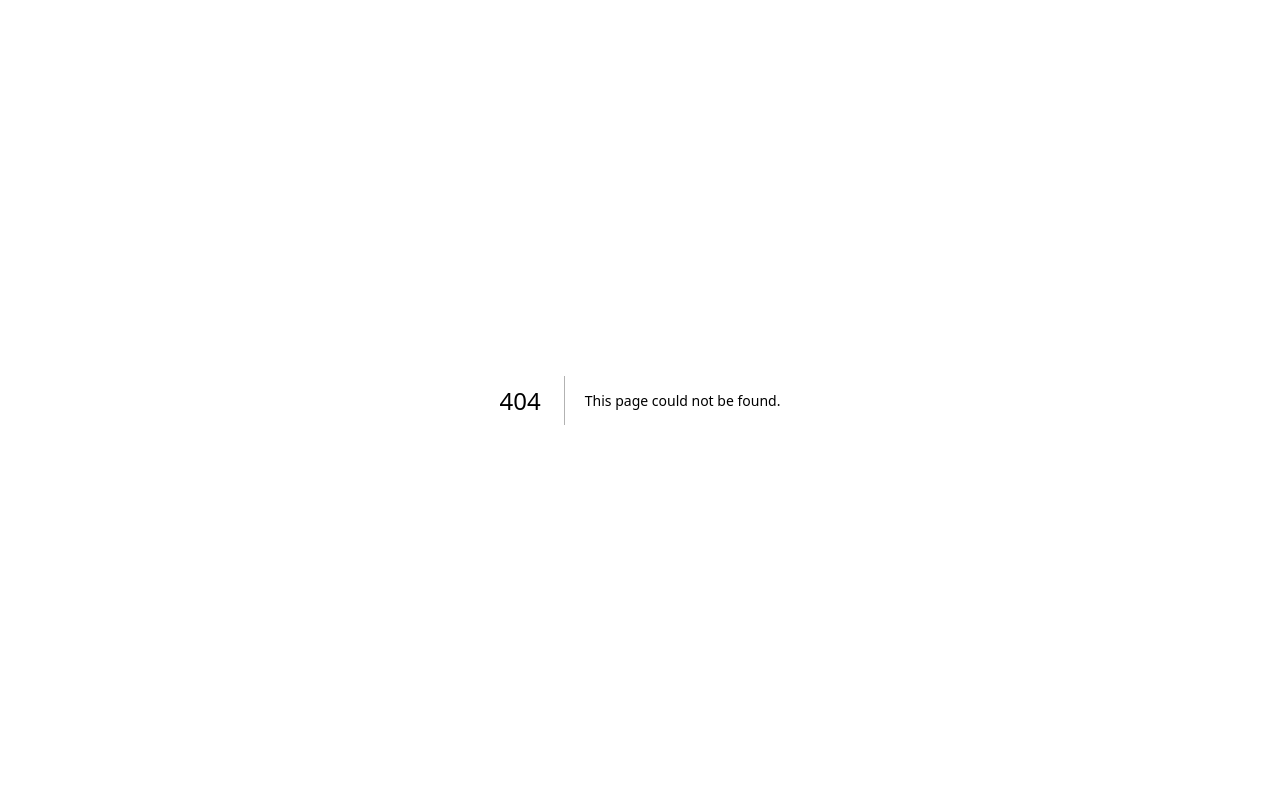
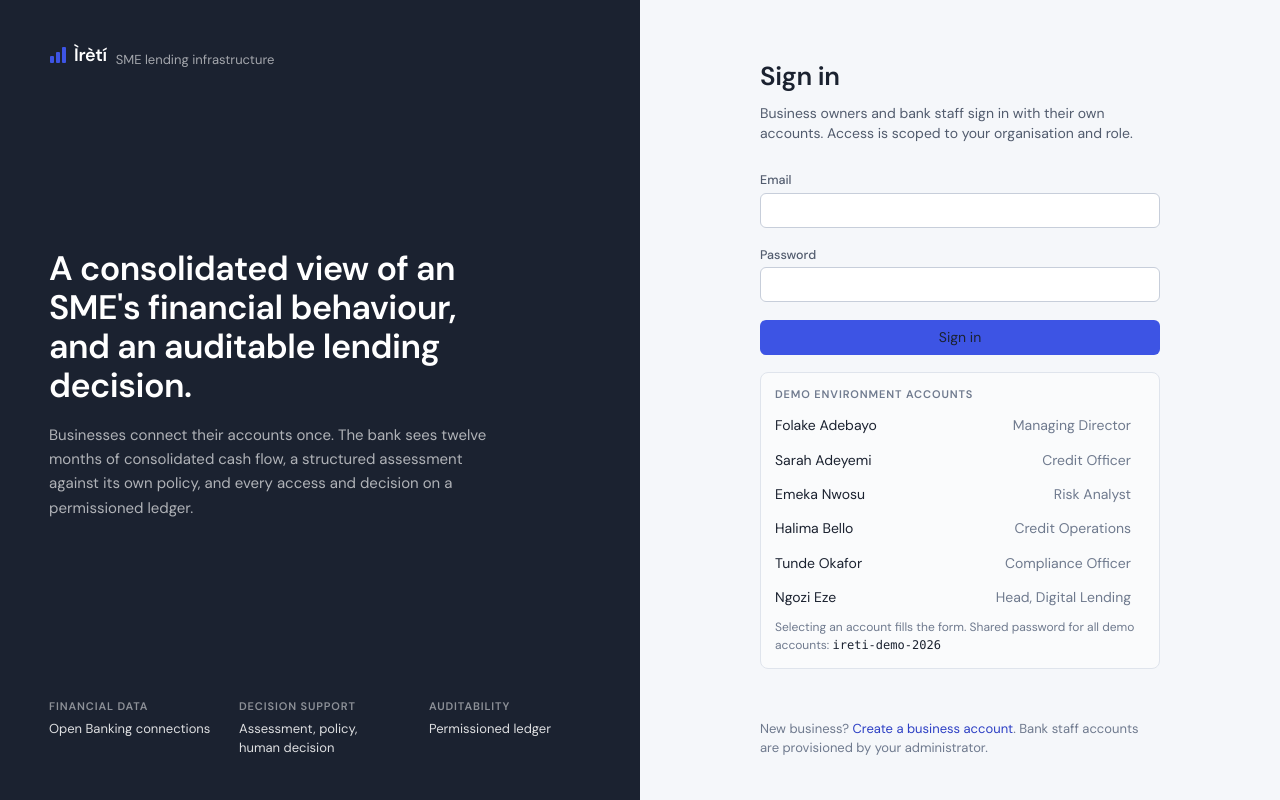
Before and after one commit to Lideeyah/ireti, a Next.js app: page /sign-in in a window 1280 px wide. Before the commit this address had no page. Built offline with nearby package versions, Linux system fonts and the light colour scheme; no server answers.

Commit message:
Authentication: sign-up for businesses, sign-in for all accounts, new entry page; wordmark as plain blue bars

```diff
--- a/src/app/page.tsx
+++ b/src/app/page.tsx
@@ -1,61 +1,51 @@
 import Link from "next/link";
+import { redirect } from "next/navigation";
 import { ArrowRight } from "lucide-react";
+import { getSessionUser } from "@/server/auth";
 import { Wordmark } from "@/components/ui/Wordmark";
-import { DemoTag } from "@/components/ui/Banner";
+import { Button } from "@/components/ui/Button";
 
-export default function Entry() {
+export default async function Entry() {
+  const user = await getSessionUser();
+  if (user) redirect(user.organisationType === "bank" ? "/bank" : "/sme");
   return (
-    <main className="min-h-screen flex flex-col">
-      <header className="h-14 flex items-center justify-between px-8 border-b border-line bg-surface">
+    <main className="min-h-screen flex flex-col bg-surface">
+      <header className="h-16 flex items-center justify-between px-8 lg:px-14 border-b border-line">
         <Wordmark size="md" suffix="SME lending infrastructure" />
-        <DemoTag />
+        <div className="flex items-center gap-2">
+          <Link href="/sign-in"><Button variant="ghost" className="h-9 px-4 text-[13.5px]">Sign in</Button></Link>
+          <Link href="/sign-up"><Button variant="primary" className="h-9 px-4 text-[13.5px]">Create business account</Button></Link>
+        </div>
       </header>
       <section className="flex-1 flex items-center">
-        <div className="w-full max-w-[1100px] mx-auto px-8 grid lg:grid-cols-[1.1fr_1fr] gap-16 items-center">
+        <div className="w-full max-w-[1200px] mx-auto px-8 lg:px-14 py-16 grid lg:grid-cols-[1.15fr_1fr] gap-16 items-center">
           <div>
-            <Wordmark size="lg" />
-            <h1 className="text-[32px] leading-[1.15] font-semibold tracking-[-0.015em] text-ink mt-6 max-w-[520px]">
-              A consolidated view of an SME&apos;s financial behaviour, a structured credit assessment, and an auditable lending decision.
-            </h1>
-            <p className="text-[15px] text-ink-2 mt-4 max-w-[520px]">
-              Ìrètí gives a bank one place to onboard an SME, consolidate its accounts through authorised Open Banking connections, assess eligibility against configured policy, approve, disburse and monitor repayment, with every material event recorded in a permissioned audit ledger.
-            </p>
-            <dl className="grid grid-cols-3 gap-6 mt-8 max-w-[520px] border-t border-line pt-5">
-              <div>
-                <dt className="eyebrow">Financial data</dt>
-                <dd className="text-[13px] text-ink-2 mt-1">Open Banking connections, 12-month consolidated analysis</dd>
+            <p className="eyebrow mb-4">SME lending infrastructure for commercial banks</p>
+            <h1 className="text-[40px] lg:text-[48px] leading-[1.08] font-semibold tracking-[-0.02em] text-ink max-w-[640px]">A consolidated view of an SME&apos;s financial behaviour, a structured credit assessment, and an auditable lending decision.</h1>
+            <p className="text-[16px] text-ink-2 mt-6 max-w-[560px] leading-relaxed">Ìrètí gives a bank one place to onboard an SME, consolidate its accounts through authorised Open Banking connections, assess eligibility against configured policy, approve, disburse and monitor repayment, with every material event recorded in a permissioned audit ledger.</p>
+            <div className="flex items-center gap-3 mt-8">
+              <Link href="/sign-up"><Button variant="primary" className="h-10 px-5 text-[14px]">Continue as SME <ArrowRight size={15} /></Button></Link>
+              <Link href="/sign-in"><Button className="h-10 px-5 text-[14px]">Continue as Bank</Button></Link>
+            </div>
+          </div>
+          <dl className="grid gap-px bg-line border border-line rounded-[10px] overflow-hidden">
+            {[
+              ["Financial data", "Businesses authorise Open Banking connections to each institution. Twelve months of transactions are consolidated and analysed with greater weight on recent activity."],
+              ["Decision support", "A proprietary assessment scores the business against the bank's configured policy and recommends an amount, tenor and repayment window. The officer decides."],
+              ["Auditability", "Consent, data access, assessment, decision, disbursement and repayment events are written to a private, hash-chained ledger the customer can also see."],
+            ].map(([t, b]) => (
+              <div key={t} className="bg-surface p-6">
+                <dt className="text-[14px] font-semibold text-ink">{t}</dt>
+                <dd className="text-[13.5px] text-ink-2 mt-1.5 leading-relaxed">{b}</dd>
               </div>
-              <div>
-                <dt className="eyebrow">Decision support</dt>
-                <dd className="text-[13px] text-ink-2 mt-1">Proprietary assessment, policy evaluation, human decision</dd>
-              </div>
-              <div>
-                <dt className="eyebrow">Auditability</dt>
-                <dd className="text-[13px] text-ink-2 mt-1">Private permissioned ledger of consent, access and decisions</dd>
-              </div>
-            </dl>
-          </div>
-          <div className="space-y-3">
-            <EntryCard href="/sme" title="Continue as SME" body="Onboard a business, verify identity, connect accounts and apply for credit." />
-            <EntryCard href="/bank" title="Continue as Bank" body="Review the application queue, assess, approve, disburse and monitor." />
-            <p className="text-[12px] text-ink-3 pt-2">
-              Demo environment. Bank connections, identity verification, disbursement and repayment are simulated through adapters; no live banking systems are contacted.
-            </p>
-          </div>
+            ))}
+          </dl>
         </div>
       </section>
+      <footer className="border-t border-line px-8 lg:px-14 h-14 flex items-center justify-between text-[12.5px] text-ink-3">
+        <span>Ìrètí</span>
+        <span>Bank connections, identity verification, disbursement and repayment run through adapters; this environment uses simulated providers.</span>
+      </footer>
     </main>
   );
 }
-
-function EntryCard({ href, title, body }: { href: string; title: string; body: string }) {
-  return (
-    <Link href={href} className="group surface flex items-center justify-between gap-4 p-5 hover:border-line-strong transition-colors">
-      <div>
-        <div className="text-[16px] font-semibold text-ink">{title}</div>
-        <div className="text-[13.5px] text-ink-2 mt-1">{body}</div>
-      </div>
-      <ArrowRight size={18} className="text-ink-3 group-hover:text-primary transition-colors shrink-0" />
-    </Link>
-  );
-}
--- /dev/null
+++ b/src/app/sign-in/page.tsx
@@ -0,0 +1,20 @@
+import Link from "next/link";
+import { redirect } from "next/navigation";
+import { getSessionUser } from "@/server/auth";
+import { isDemoMode } from "@/server/db";
+import { DEMO_ACCOUNTS } from "@/server/demo";
+import { AuthShell } from "@/components/auth/AuthShell";
+import { SignInForm } from "@/components/auth/SignInForm";
+
+export const metadata = { title: "Sign in — Ìrètí" };
+
+export default async function SignInPage() {
+  const user = await getSessionUser();
+  if (user) redirect(user.organisationType === "bank" ? "/bank" : "/sme");
+  const demo = isDemoMode();
+  return (
+    <AuthShell title="Sign in" subtitle="Business owners and bank staff sign in with their own accounts. Access is scoped to your organisation and role." footer={<p>New business? <Link href="/sign-up" className="text-link hover:underline">Create a business account</Link>. Bank staff accounts are provisioned by your administrator.</p>}>
+      <SignInForm demoAccounts={demo ? DEMO_ACCOUNTS : []} demoPassword={demo ? "ireti-demo-2026" : undefined} />
+    </AuthShell>
+  );
+}
--- /dev/null
+++ b/src/app/sign-up/page.tsx
@@ -0,0 +1,17 @@
+import Link from "next/link";
+import { redirect } from "next/navigation";
+import { getSessionUser } from "@/server/auth";
+import { AuthShell } from "@/components/auth/AuthShell";
+import { SignUpForm } from "@/components/auth/SignUpForm";
+
+export const metadata = { title: "Create a business account — Ìrètí" };
+
+export default async function SignUpPage() {
+  const user = await getSessionUser();
+  if (user) redirect(user.organisationType === "bank" ? "/bank" : "/sme");
+  return (
+    <AuthShell title="Create a business account" subtitle="Set up access for your business, then complete onboarding: business details, identity verification and account connection." footer={<p>Already have an account? <Link href="/sign-in" className="text-link hover:underline">Sign in</Link>.</p>}>
+      <SignUpForm />
+    </AuthShell>
+  );
+}
--- /dev/null
+++ b/src/components/auth/AuthShell.tsx
@@ -0,0 +1,31 @@
+import Link from "next/link";
+import { Wordmark } from "@/components/ui/Wordmark";
+
+/** Two-column authentication layout: product statement on the left, form on the right. */
+export function AuthShell({ children, title, subtitle, footer }: { children: React.ReactNode; title: string; subtitle: string; footer?: React.ReactNode }) {
+  return (
+    <main className="min-h-screen grid lg:grid-cols-[1fr_1fr]">
+      <section className="hidden lg:flex flex-col justify-between bg-[var(--neutral-900)] text-white px-14 py-12">
+        <Link href="/"><Wordmark size="md" tone="inverse" suffix="SME lending infrastructure" /></Link>
+        <div className="max-w-[460px]">
+          <h2 className="text-[34px] leading-[1.15] font-semibold tracking-[-0.015em]">A consolidated view of an SME&apos;s financial behaviour, and an auditable lending decision.</h2>
+          <p className="text-[15px] text-white/65 mt-5 leading-relaxed">Businesses connect their accounts once. The bank sees twelve months of consolidated cash flow, a structured assessment against its own policy, and every access and decision on a permissioned ledger.</p>
+        </div>
+        <dl className="grid grid-cols-3 gap-8 text-[13px]">
+          <div><dt className="text-white/50 uppercase tracking-[0.08em] text-[11px] font-semibold">Financial data</dt><dd className="mt-1.5 text-white/85">Open Banking connections</dd></div>
+          <div><dt className="text-white/50 uppercase tracking-[0.08em] text-[11px] font-semibold">Decision support</dt><dd className="mt-1.5 text-white/85">Assessment, policy, human decision</dd></div>
+          <div><dt className="text-white/50 uppercase tracking-[0.08em] text-[11px] font-semibold">Auditability</dt><dd className="mt-1.5 text-white/85">Permissioned ledger</dd></div>
+        </dl>
+      </section>
+      <section className="flex flex-col px-6 py-8 sm:px-12 lg:px-20 lg:py-12">
+        <div className="lg:hidden mb-10"><Link href="/"><Wordmark size="md" /></Link></div>
+        <div className="my-auto w-full max-w-[400px] mx-auto">
+          <h1 className="text-[26px] font-semibold tracking-[-0.015em] text-ink">{title}</h1>
+          <p className="text-[14px] text-ink-2 mt-2">{subtitle}</p>
+          <div className="mt-8">{children}</div>
+        </div>
+        {footer && <div className="mt-10 text-[13px] text-ink-3 max-w-[400px] mx-auto w-full">{footer}</div>}
+      </section>
+    </main>
+  );
+}
--- /dev/null
+++ b/src/components/auth/SignInForm.tsx
@@ -0,0 +1,41 @@
+"use client";
+import { useActionState, useState } from "react";
+import { signInAction } from "@/app/actions";
+import { Button } from "@/components/ui/Button";
+import { Input, Label, FieldError } from "@/components/ui/Input";
+
+export function SignInForm({ demoAccounts, demoPassword }: { demoAccounts: { email: string; name: string; title: string }[]; demoPassword?: string }) {
+  const [state, action, pending] = useActionState(signInAction, {});
+  const [email, setEmail] = useState("");
+  const [password, setPassword] = useState("");
+  return (
+    <form action={action} className="space-y-5">
+      <div>
+        <Label>Email</Label>
+        <Input name="email" type="email" autoComplete="email" required value={email} onChange={(e) => setEmail(e.target.value)} className="h-10 text-[14px]" />
+      </div>
+      <div>
+        <Label>Password</Label>
+        <Input name="password" type="password" autoComplete="current-password" required value={password} onChange={(e) => setPassword(e.target.value)} className="h-10 text-[14px]" />
+      </div>
+      <FieldError>{state.error}</FieldError>
+      <Button type="submit" variant="primary" className="w-full h-10 text-[14px]" loading={pending}>Sign in</Button>
+      {demoAccounts.length > 0 && demoPassword && (
+        <div className="rounded-[8px] border border-line bg-sunken p-4">
+          <div className="eyebrow mb-2">Demo environment accounts</div>
+          <ul className="space-y-1">
+            {demoAccounts.map((a) => (
+              <li key={a.email}>
+                <button type="button" onClick={() => { setEmail(a.email); setPassword(demoPassword); }} className="w-full flex items-center justify-between text-left text-[13px] py-1.5 px-2 -mx-2 rounded-[6px] hover:bg-hover">
+                  <span className="text-ink">{a.name}</span>
+                  <span className="text-ink-3">{a.title}</span>
+                </button>
+              </li>
+            ))}
+          </ul>
+          <p className="text-[12px] text-ink-3 mt-2">Selecting an account fills the form. Shared password for all demo accounts: <code className="font-mono text-ink">{demoPassword}</code></p>
+        </div>
+      )}
+    </form>
+  );
+}
--- /dev/null
+++ b/src/components/auth/SignUpForm.tsx
@@ -0,0 +1,32 @@
+"use client";
+import { useActionState } from "react";
+import { signUpAction } from "@/app/actions";
+import { Button } from "@/components/ui/Button";
+import { Input, Label, FieldError } from "@/components/ui/Input";
+
+export function SignUpForm() {
+  const [state, action, pending] = useActionState(signUpAction, {});
+  return (
+    <form action={action} className="space-y-5">
+      <div>
+        <Label>Business name</Label>
+        <Input name="businessName" required placeholder="Registered name" className="h-10 text-[14px]" />
+      </div>
+      <div>
+        <Label>Your full name</Label>
+        <Input name="name" autoComplete="name" required className="h-10 text-[14px]" />
+      </div>
+      <div>
+        <Label>Work email</Label>
+        <Input name="email" type="email" autoComplete="email" required className="h-10 text-[14px]" />
+      </div>
+      <div>
+        <Label hint="at least 8 characters">Password</Label>
+        <Input name="password" type="password" autoComplete="new-password" required minLength={8} className="h-10 text-[14px]" />
+      </div>
+      <FieldError>{state.error}</FieldError>
+      <Button type="submit" variant="primary" className="w-full h-10 text-[14px]" loading={pending}>Create account</Button>
+      <p className="text-[12px] text-ink-3">By continuing you agree to the platform terms. You will verify the business and its signatory in the next step; no banking passwords are ever entered into Ìrètí.</p>
+    </form>
+  );
+}
--- a/src/components/ui/Wordmark.tsx
+++ b/src/components/ui/Wordmark.tsx
@@ -2,31 +2,30 @@ import { clsx } from "clsx";
 
 /**
  * Ìrètí wordmark. The diacritics are part of the brand and must render everywhere;
- * the string is kept as Unicode text (not an image) so it is selectable and accessible.
+ * the string is kept as Unicode text so it is selectable and accessible.
  */
-export function Wordmark({ size = "md", suffix, className }: { size?: "sm" | "md" | "lg"; suffix?: string; className?: string }) {
-  const sz = size === "lg" ? "text-[28px]" : size === "md" ? "text-[17px]" : "text-[15px]";
+export function Wordmark({ size = "md", suffix, className, tone = "ink" }: { size?: "sm" | "md" | "lg"; suffix?: string; className?: string; tone?: "ink" | "inverse" }) {
+  const sz = size === "lg" ? "text-[30px]" : size === "md" ? "text-[18px]" : "text-[16px]";
   return (
-    <span className={clsx("inline-flex items-baseline gap-2 select-none", className)}>
-      <span className={clsx("inline-flex items-center gap-1.5", sz)}>
-        <Mark size={size === "lg" ? 22 : 16} />
-        <span className="font-semibold tracking-[-0.01em] text-ink" lang="yo">
+    <span className={clsx("inline-flex items-baseline gap-2.5 select-none", className)}>
+      <span className={clsx("inline-flex items-center gap-2", sz)}>
+        <Mark size={size === "lg" ? 24 : size === "md" ? 18 : 16} />
+        <span className={clsx("font-semibold tracking-[-0.015em]", tone === "inverse" ? "text-white" : "text-ink")} lang="yo">
           Ìrètí
         </span>
       </span>
-      {suffix && <span className={clsx("text-ink-3", size === "lg" ? "text-[15px]" : "text-[13px]")}>/ {suffix}</span>}
+      {suffix && <span className={clsx(tone === "inverse" ? "text-white/60" : "text-ink-3", size === "lg" ? "text-[15px]" : "text-[13px]")}>{suffix}</span>}
     </span>
   );
 }
 
-/** A quiet mark: three ascending bars inside a square, echoing an upward trajectory. */
-export function Mark({ size = 16 }: { size?: number }) {
+/** Three ascending bars in the primary blue. No container, no fill box. */
+export function Mark({ size = 18, className }: { size?: number; className?: string }) {
   return (
-    <svg width={size} height={size} viewBox="0 0 16 16" aria-hidden>
-      <rect x="0.5" y="0.5" width="15" height="15" rx="3" fill="var(--action-primary)" />
-      <rect x="3.5" y="9" width="2" height="4" rx="0.5" fill="white" fillOpacity="0.95" />
-      <rect x="7" y="6.5" width="2" height="6.5" rx="0.5" fill="white" fillOpacity="0.95" />
-      <rect x="10.5" y="3.5" width="2" height="9.5" rx="0.5" fill="white" fillOpacity="0.95" />
+    <svg width={size} height={size} viewBox="0 0 18 18" aria-hidden className={className}>
+      <rect x="1" y="10" width="4" height="7" rx="1" fill="var(--action-primary)" />
+      <rect x="7" y="6" width="4" height="11" rx="1" fill="var(--action-primary)" />
+      <rect x="13" y="1" width="4" height="16" rx="1" fill="var(--action-primary)" />
     </svg>
   );
 }
```
